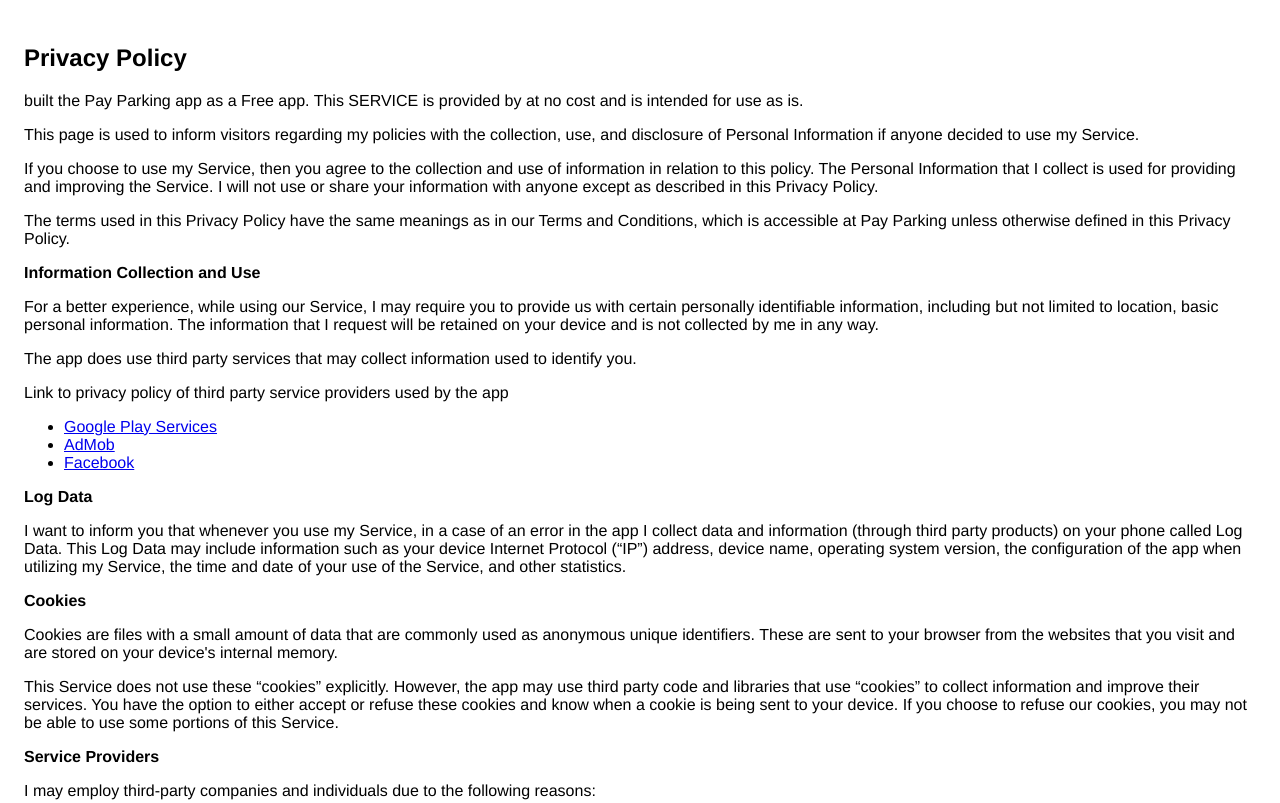
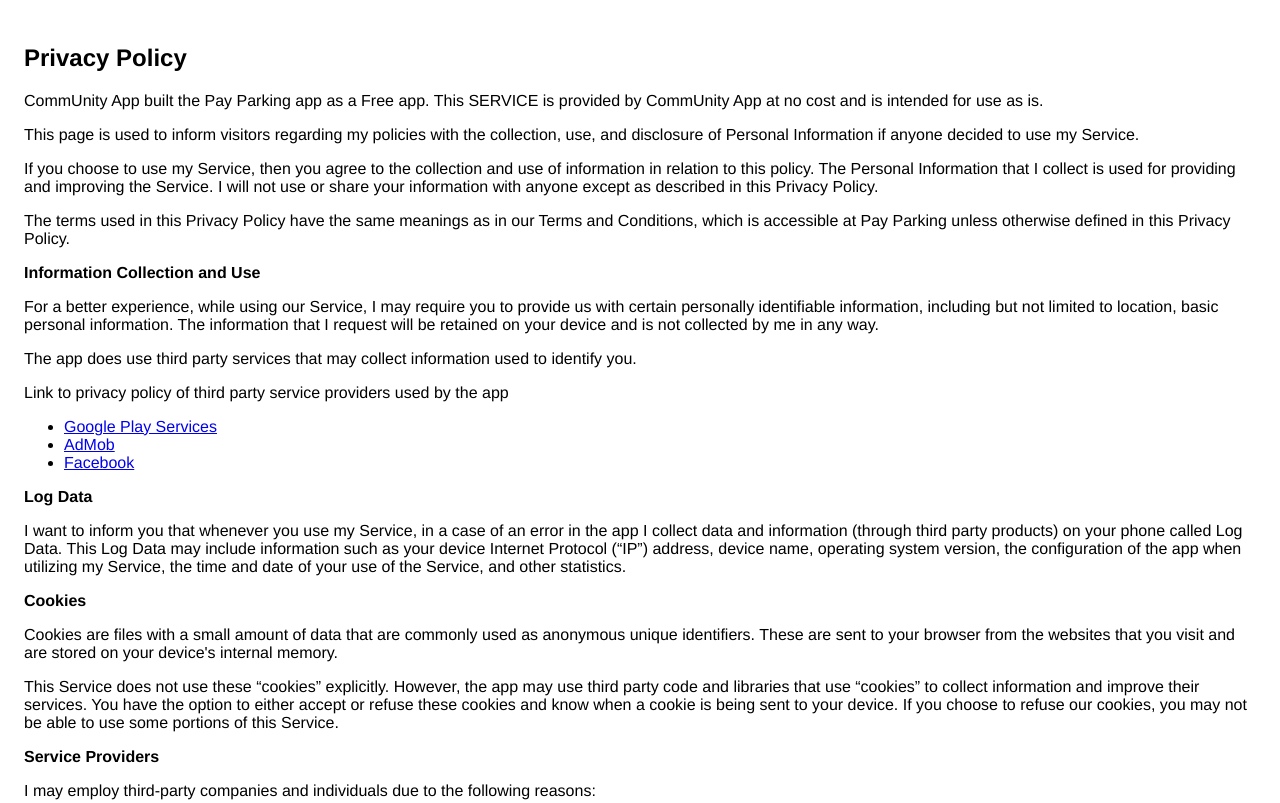
Before and after one commit to lfloresca10/PayParkingPolicy, a plain HTML site: page index.html in a window 1280 px wide. Shown: the top 803 px of the page. Drawn offline with Linux system fonts and the light colour scheme.

Commit message:
Update index file

```diff
--- a/index.html
+++ b/index.html
@@ -8,9 +8,9 @@
     </head>
     <body>
     <h2>Privacy Policy</h2> <p>
-                     built the Pay Parking app as
+                    CommUnity App built the Pay Parking app as
                     a Free app. This SERVICE is provided by
-                     at no cost and is intended for
+                    CommUnity App at no cost and is intended for
                     use as is.
                   </p> <p>
                     This page is used to inform visitors regarding
```
